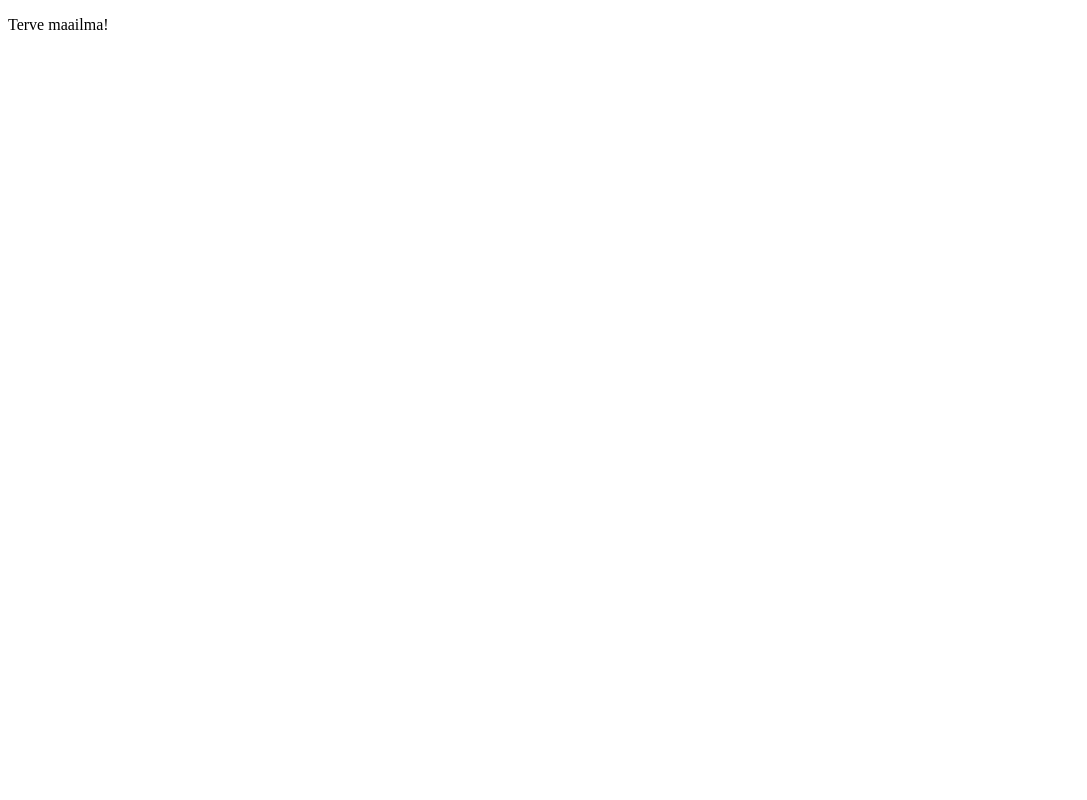
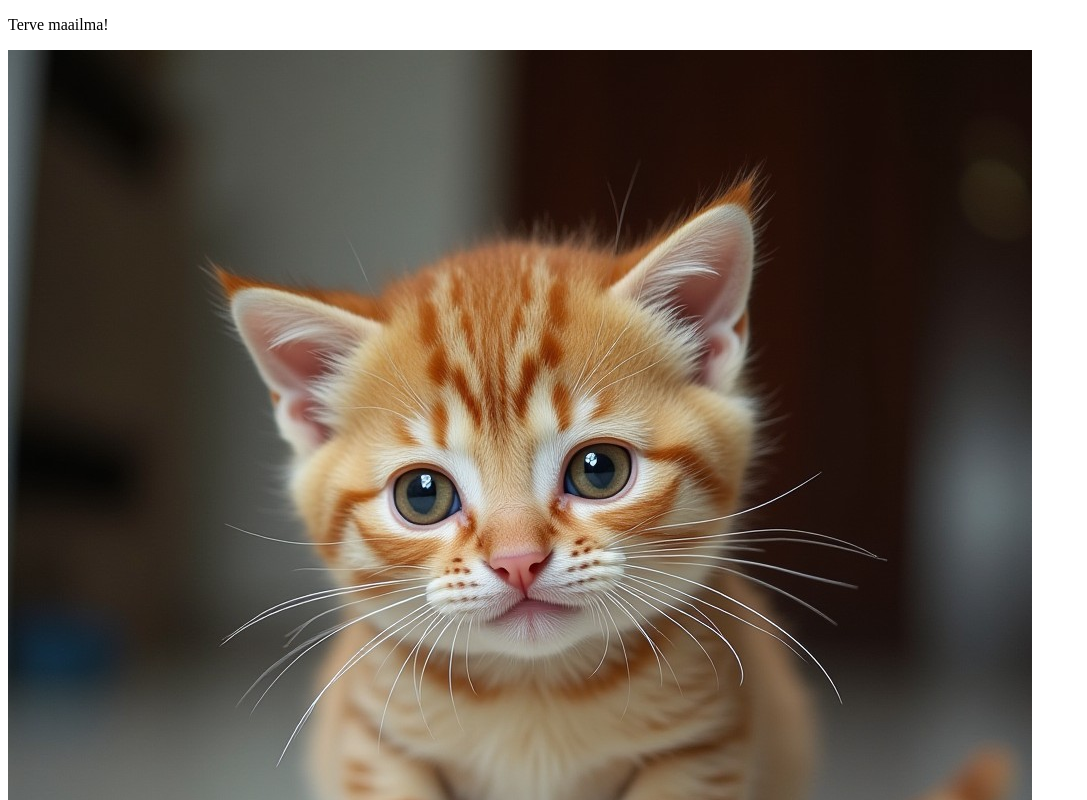
Before and after one commit to hozanhasan/hozanhasan.github.io, a plain HTML site: page demo2/index.html in a window 1280 px wide. Shown: the top 800 px of the page, without its empty margins (0-1087 px from the left). Drawn offline with Linux system fonts and the light colour scheme.

Commit message:
kissa kuva

```diff
--- a/demo2/index.html
+++ b/demo2/index.html
@@ -1,9 +1,10 @@
 <!doctype html>
 <html>
   <haed>
-    <title>Selaimen yläpalkin otsikko</title>
+    <title>Demo2</title>
   </haed>
   <body>
     <p> Terve maailma!</p>
+    <img src="./kuva.jpg" alt="Meemikuva kissasta">
   </body>
 </html>
```
Also changed, not shown: demo2/kuva.jpg (added).
